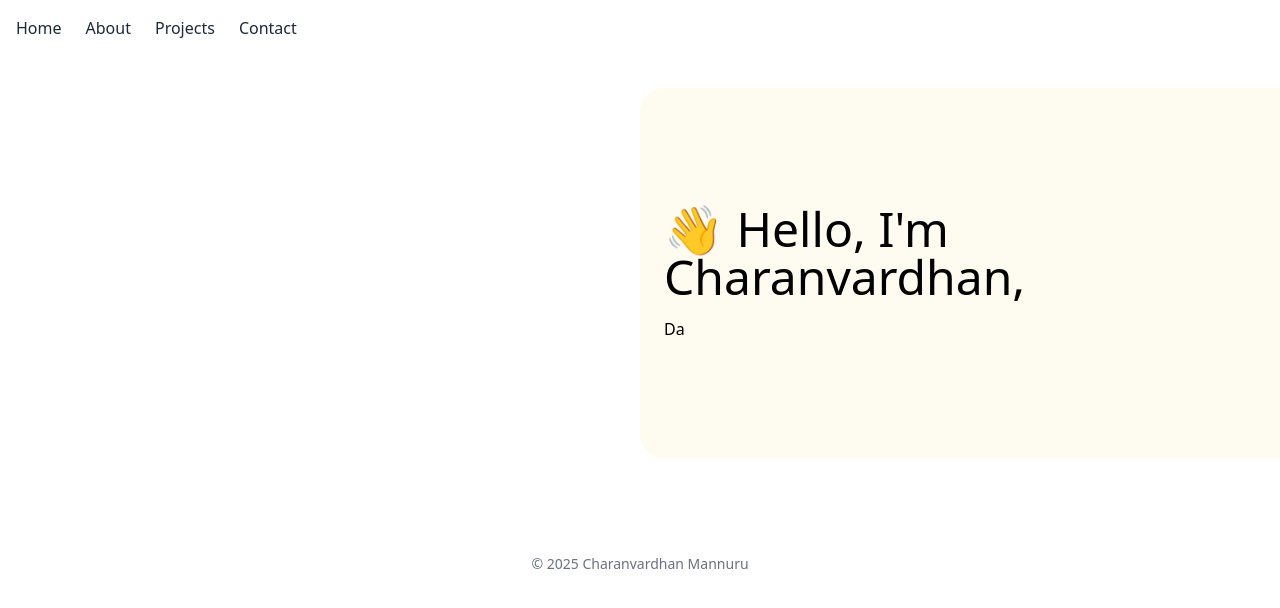
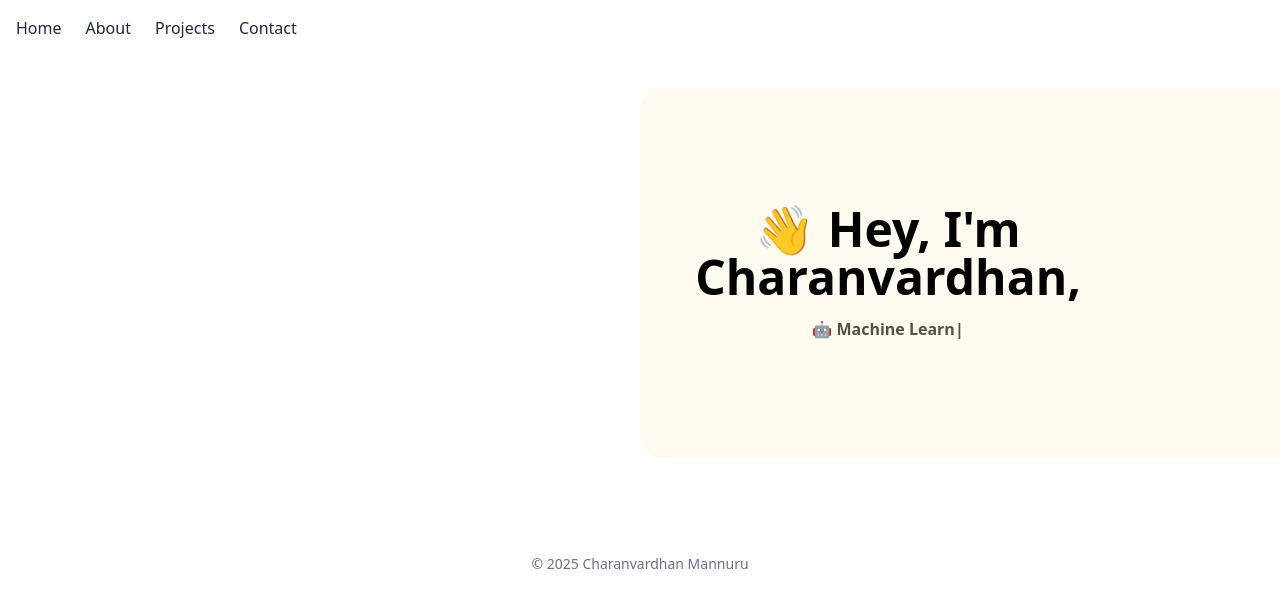
Before and after one commit to Charanvardhan/Portfolio, a Next.js app: page / in a window 1280 px wide. Shown: the top 608 px of the page. Built offline with nearby package versions, Linux system fonts and the light colour scheme.

Commit message:
added emoji and resolved bug of showing  "?" in between transition

```diff
--- a/src/app/globals.css
+++ b/src/app/globals.css
@@ -27,3 +27,14 @@ body {
   color: var(--foreground);
   font-family: Arial, Helvetica, sans-serif;
 }
+
+@keyframes blink {
+  0%, 100% { opacity: 1; }
+  50%      { opacity: 0; }
+}
+
+.blink-cursor {
+  display: inline-block;
+  width: 1ch;
+  animation: blink 1s step-start infinite;
+}
--- a/src/app/page.tsx
+++ b/src/app/page.tsx
@@ -4,51 +4,64 @@
 import { useState, useEffect } from "react"
 import Link from "next/link"
 
-// 1. Define your rotating roles
 const roles = [
-  "Machine Learning Engineer",
-  "Data Science Intern",
-  "Gradeuate Research Assistant",
-  "Graduate Teachuing Assistant",
+  "🤖 Machine Learning Engineer",
+  "🧑‍💻 Data Science Intern",
+  "🔬 Graduate Research Assistant",
+  "🎓 Graduate Teaching Assistant",
 ]
 
-// 2. Simple Typewriter component (JS only)
-function Typewriter({ words, typingSpeed = 100, deletingSpeed = 50, pauseTime = 1500 }) {
+function Typewriter({
+  words,
+  typingSpeed = 100,
+  deletingSpeed = 100,
+  pauseTime = 1500,
+}) {
   const [text, setText] = useState("")
   const [wordIndex, setWordIndex] = useState(0)
+  const [charIndex, setCharIndex] = useState(0)
   const [isDeleting, setIsDeleting] = useState(false)
 
   useEffect(() => {
     const currentWord = words[wordIndex]
+    const chars = Array.from(currentWord)      // <-- split into correct codepoints
     let timeout
 
-    if (!isDeleting && text.length < currentWord.length) {
-      // typing mode
-      timeout = setTimeout(
-        () => setText(currentWord.slice(0, text.length + 1)),
-        typingSpeed
-      )
-    } else if (isDeleting && text.length > 0) {
-      // deleting mode
-      timeout = setTimeout(
-        () => setText(currentWord.slice(0, text.length - 1)),
-        deletingSpeed
-      )
+    if (!isDeleting && charIndex < chars.length) {
+      // typing forward
+      timeout = setTimeout(() => {
+        setCharIndex(ci => ci + 1)
+        setText(chars.slice(0, charIndex + 1).join(""))
+      }, typingSpeed)
+
+    } else if (isDeleting && charIndex > 0) {
+      // deleting backward
+      timeout = setTimeout(() => {
+        setCharIndex(ci => ci - 1)
+        setText(chars.slice(0, charIndex - 1).join(""))
+      }, deletingSpeed)
+
     } else {
-      // pause, then toggle delete or advance
+      // pause at full word or after deletion
       if (!isDeleting) {
         timeout = setTimeout(() => setIsDeleting(true), pauseTime)
       } else {
         setIsDeleting(false)
-        setWordIndex((idx) => (idx + 1) % words.length)
+        setWordIndex((wi) => (wi + 1) % words.length)
       }
     }
 
     return () => clearTimeout(timeout)
-  }, [text, isDeleting, wordIndex, words, typingSpeed, deletingSpeed, pauseTime])
+  }, [charIndex, isDeleting, wordIndex, words, typingSpeed, deletingSpeed, pauseTime])
 
-  return <p className="text-base text-secondary">{text}&nbsp;</p>
+  return (
+    <p className="inline text-1xl sm:text-2xl font-playfair font-bold text-[#594e46]">
+      {text}
+      <span className="blink-cursor">|</span>
+    </p>
+  )
 }
+
 
 export default function HomePage() {
   return (
@@ -72,16 +85,15 @@ export default function HomePage() {
 
       {/* content */}
       <div className="relative z-10 w-full px-6 sm:px-20">
-        <div className="max-w-md text-left space-y-4 text-black">
+        <div className="max-w-md text-center space-y-5 text-black font-bold">
           {/* Greeting */}
-          <h2 className="text-5xl text-primary">
-            👋 Hello, I'm Charanvardhan,
+          <h2 className="text-5xl font-playfair mb-4">
+            👋 Hey, I'm Charanvardhan,
           </h2>
 
           {/* Typed roles */}
           <Typewriter words={roles} />
 
-          {/* CTAs (optional) */}
         </div>
       </div>
     </section>
```
